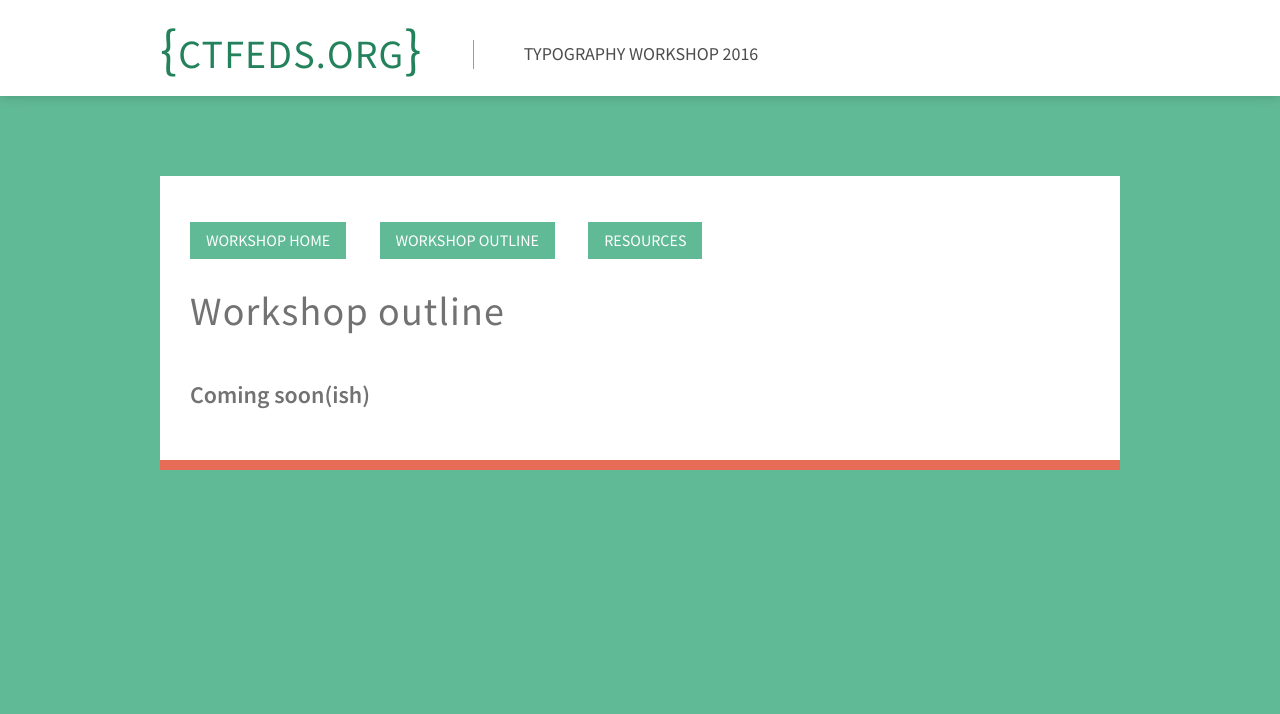
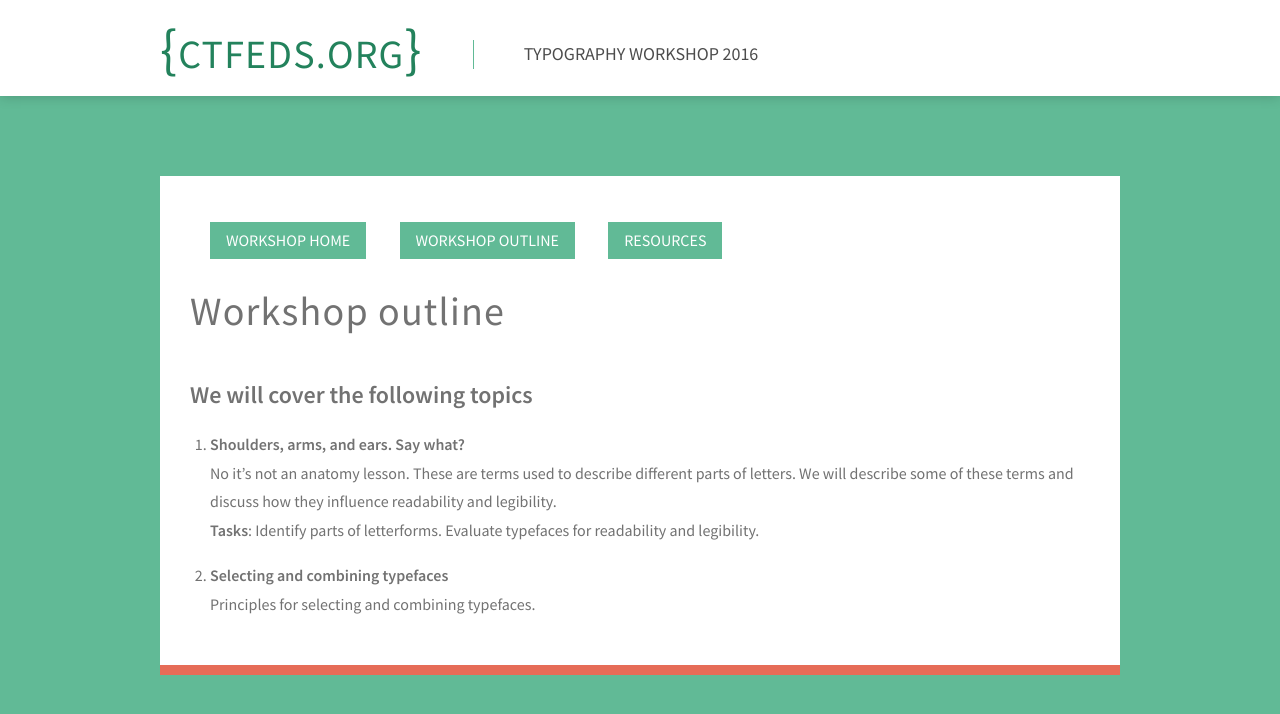
Before and after one commit to CTFEDs/typography-workshop-2016, a Jekyll site: the page built from workshop-outline.md, in a window 1280 px wide. Shown: the top 714 px of the page. Built offline with Jekyll 4.4.1, drawn with Linux system fonts in a browser that asks for light colours.

Commit message:
Works on outline, css
Beginnings of outline
Style changes

```diff
--- a/css/style.css
+++ b/css/style.css
@@ -272,6 +272,22 @@ hr {
   line-height: 1.25;
 }
 
+.latest ol, .latest ul {
+  padding-left:  20px;
+}
+
+.latest ol ul, .latest ul ul {
+  margin-bottom:  30px;
+}
+
+.latest li {
+
+}
+
+.latest a {
+
+}
+
 .block-header {
   color: #61ba96;
   margin: 0;
--- a/workshop-outline.md
+++ b/workshop-outline.md
@@ -3,4 +3,11 @@ layout: page
 title: Workshop outline
 ---
 
-## Coming soon(ish)
+## We will cover the following topics
+
+1. **Shoulders, arms, and ears. Say what?**<br>
+    No it's not an anatomy lesson. These are terms used to describe different parts of letters. We will describe some of these terms and discuss how they influence readability and legibility.<br>
+    **Tasks**: Identify parts of letterforms. Evaluate typefaces for readability and legibility.
+
+2. **Selecting and combining typefaces**<br>
+    Principles for selecting and combining typefaces.<br>
```
